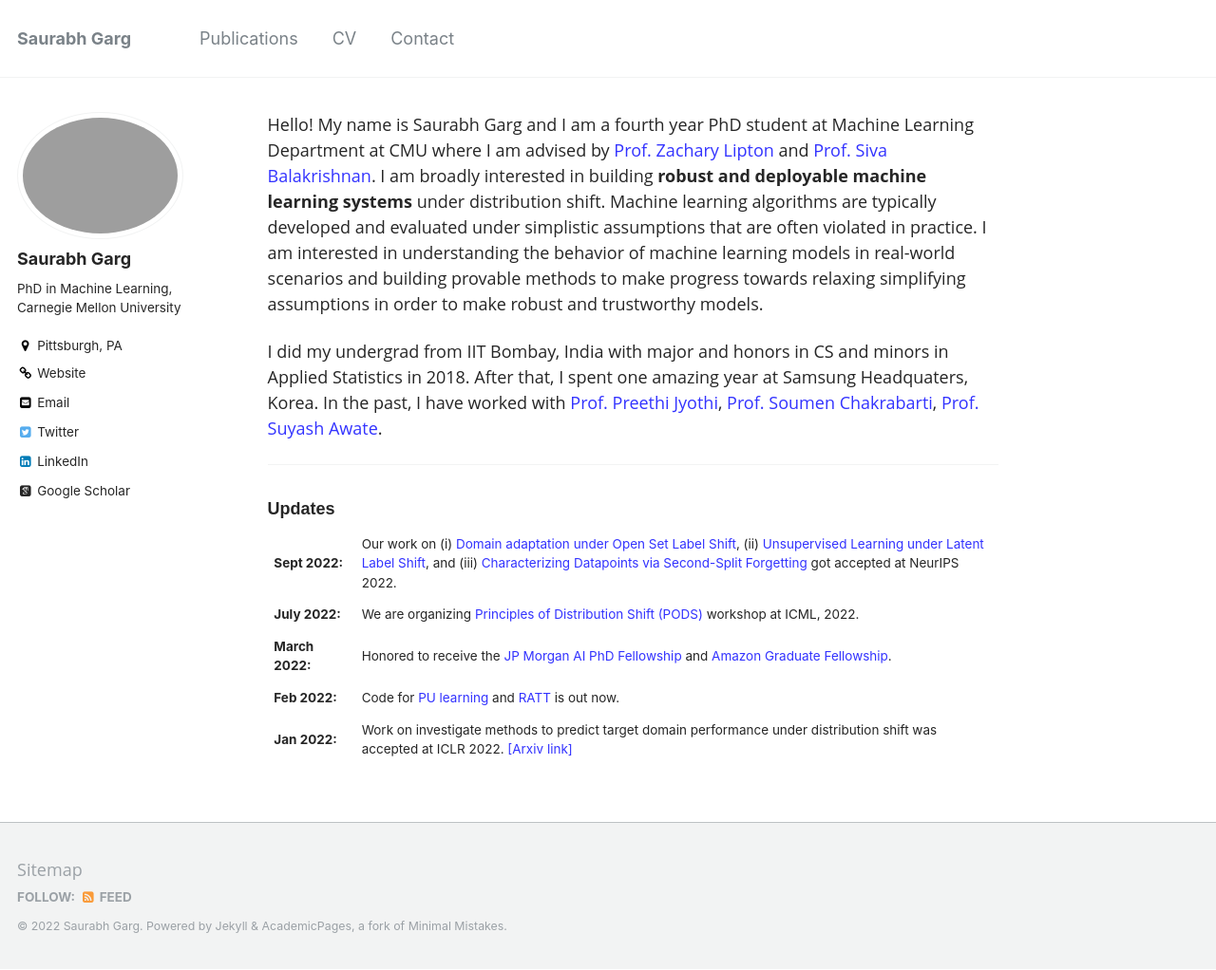
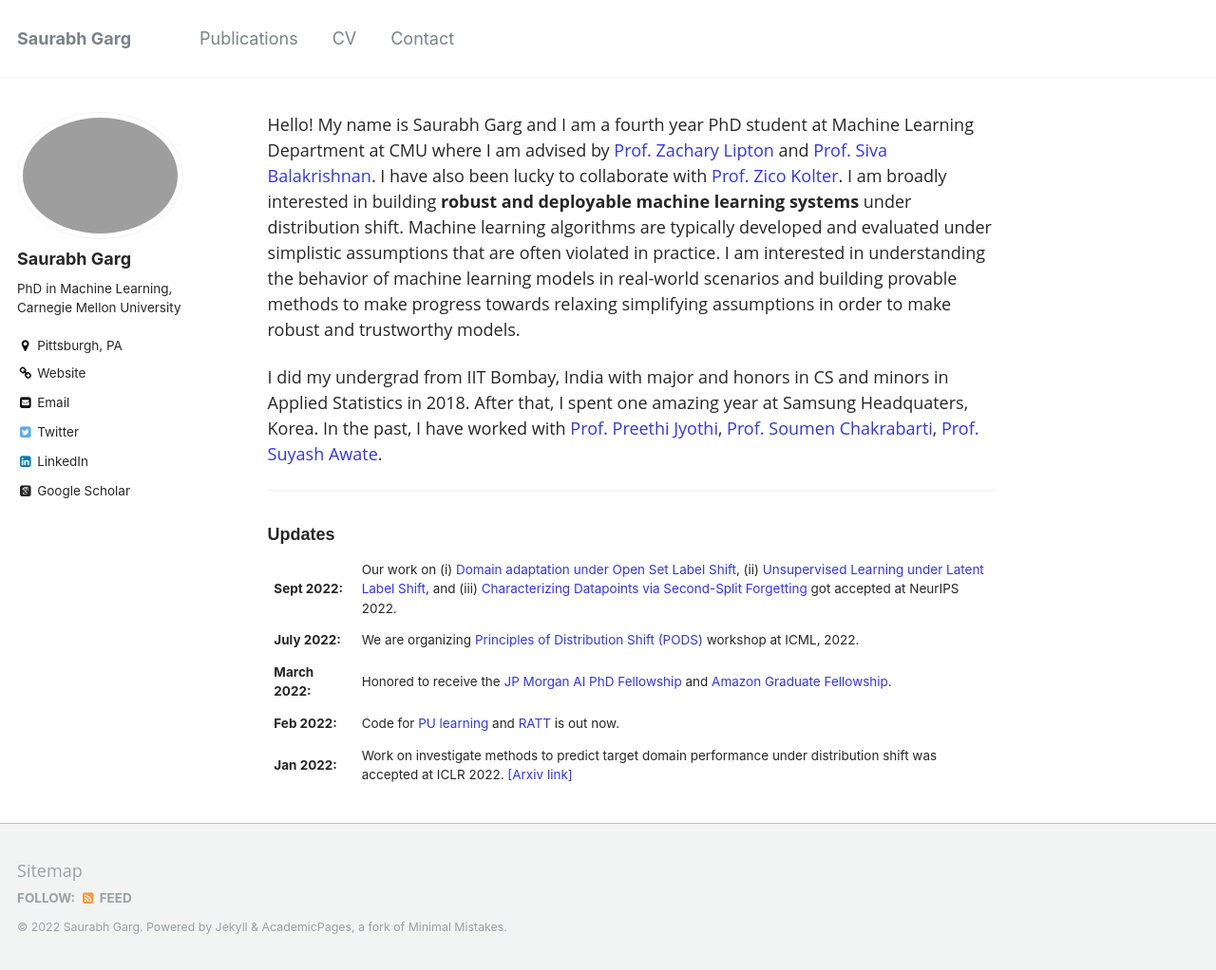
Before and after one commit to saurabhgarg1996/saurabhgarg1996.github.io, a Jekyll site: the page built from _pages/about.md, in a window 1280 px wide and 1022 px high. Shown: the whole window at 95% size. Built offline with Jekyll 4.4.1, drawn with Linux system fonts in a browser that asks for light colours; some web fonts are replaced.

Commit message:
Individual figures update

```diff
--- a/_pages/about.md
+++ b/_pages/about.md
@@ -7,7 +7,7 @@ redirect_from:
   - /about.html
 ---
 
-Hello! My name is Saurabh Garg and I am a fourth year PhD student at Machine Learning Department at CMU where I am advised by [Prof. Zachary Lipton](http://zacklipton.com/) and [Prof. Siva Balakrishnan](http://www.stat.cmu.edu/~siva/). I am broadly interested in building **robust and deployable machine learning systems** under distribution shift. Machine learning algorithms are typically developed and evaluated under simplistic assumptions that are often violated in practice. I am interested in understanding the behavior of machine learning models in real-world scenarios and building provable methods to make progress towards relaxing simplifying assumptions in order to make robust and trustworthy models.
+Hello! My name is Saurabh Garg and I am a fourth year PhD student at Machine Learning Department at CMU where I am advised by [Prof. Zachary Lipton](http://zacklipton.com/) and [Prof. Siva Balakrishnan](http://www.stat.cmu.edu/~siva/). I have also been lucky to collaborate with [Prof. Zico Kolter](https://zicokolter.com/). I am broadly interested in building **robust and deployable machine learning systems** under distribution shift. Machine learning algorithms are typically developed and evaluated under simplistic assumptions that are often violated in practice. I am interested in understanding the behavior of machine learning models in real-world scenarios and building provable methods to make progress towards relaxing simplifying assumptions in order to make robust and trustworthy models.
 
 I did my undergrad from IIT Bombay, India with major and honors in CS and minors in Applied Statistics in 2018. After that, I spent one amazing year at Samsung Headquaters, Korea. In the past, I have worked with [Prof. Preethi Jyothi](https://www.cse.iitb.ac.in/~pjyothi), [Prof. Soumen Chakrabarti](https://www.cse.iitb.ac.in/~soumen), [Prof. Suyash Awate](https://www.cse.iitb.ac.in/~suyash).
 
```
